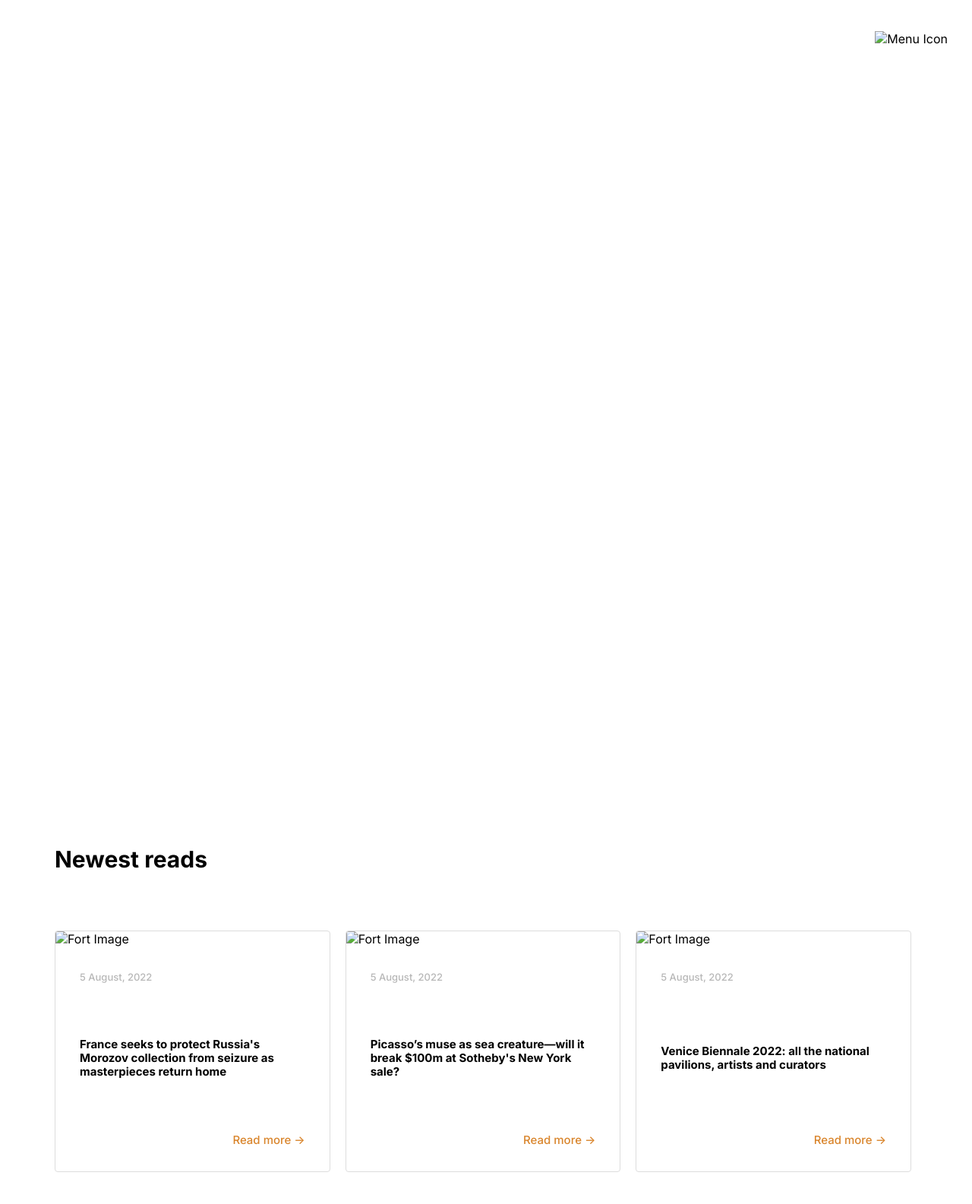
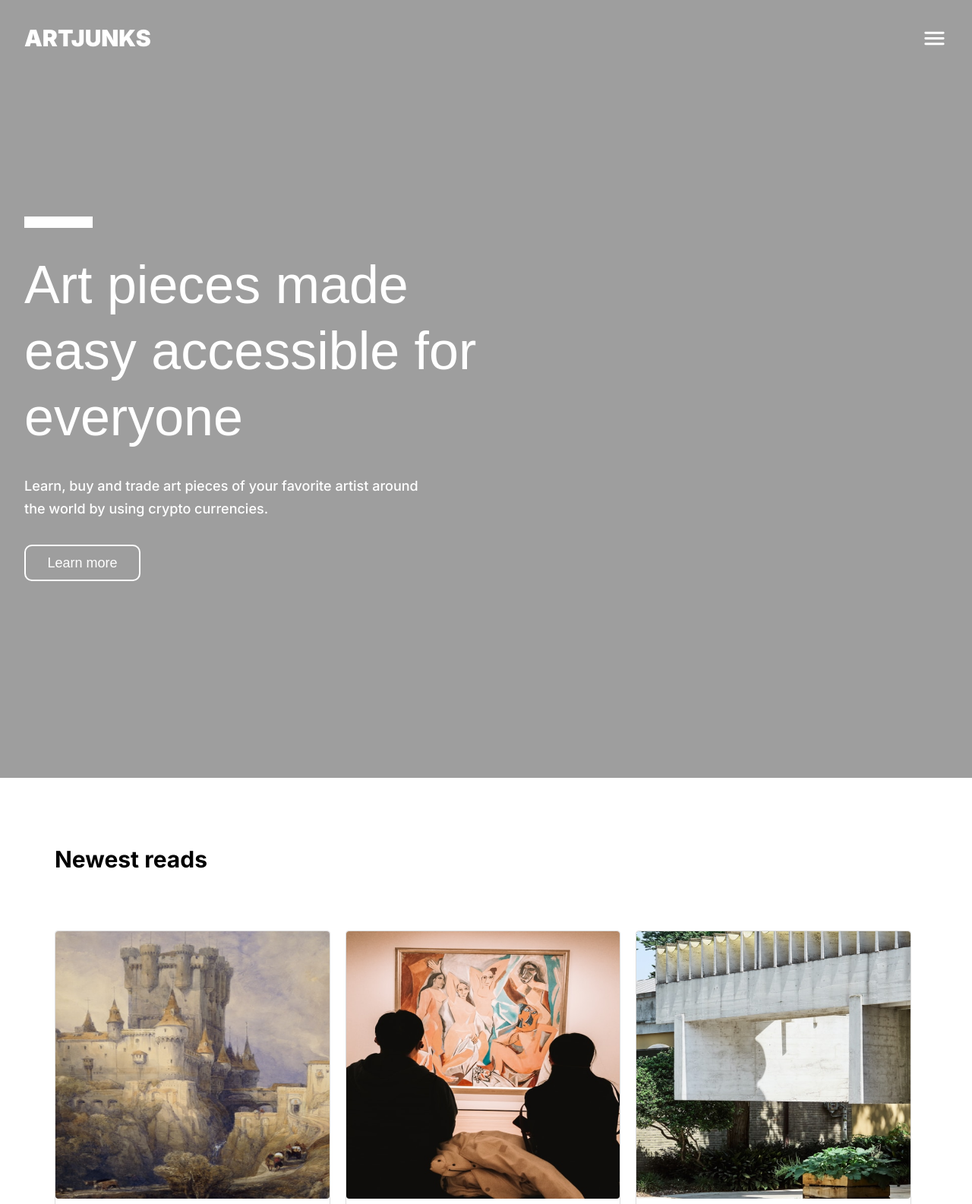
Before and after one commit to ni8coder/art-news-landing-page, a plain HTML site: page src/index.html in a window 1280 px wide. Shown: the top 1585 px of the page at 76% size. Before the commit the page ends 1543 px from the top, so only its background shows below. Drawn offline with Linux system fonts and the light colour scheme; the site is published under a folder, as on GitHub Pages, so addresses that start at the root find nothing; a web font is replaced by a local one.

Commit message:
updated image links to relative

```diff
--- a/src/index.html
+++ b/src/index.html
@@ -18,7 +18,7 @@
     <div id="hero-wrapper">
         <nav id="navbar">
             <div id="logo">ARTJUNKS</div>
-            <img id="menu-icon" src="/src/hamburger.svg" alt="Menu Icon">
+            <img id="menu-icon" src="./hamburger.svg" alt="Menu Icon">
             <div class="nav-links">
                 <a href="#" class="nav-link">Home</a>
                 <a href="#" class="nav-link">About</a>
@@ -41,7 +41,7 @@
         <h2 id="news-section-title">Newest reads</h2>
         <div class="news-card">
             <div class="news-image">
-                <img src="/src/fort.png" alt="Fort Image">
+                <img src="./fort.png" alt="Fort Image">
             </div>
             <div class="text-wrapper">
                 <div class="date-published">5 August, 2022</div>
@@ -51,7 +51,7 @@
         </div>
         <div class="news-card">
             <div class="news-image">
-                <img src="/src/art.png" alt="Fort Image">
+                <img src="./art.png" alt="Fort Image">
             </div>
             <div class="text-wrapper">
                 <div class="date-published">5 August, 2022</div>
@@ -61,7 +61,7 @@
         </div>
         <div class="news-card">
             <div class="news-image">
-                <img src="/src/pull.png" alt="Fort Image">
+                <img src="./pull.png" alt="Fort Image">
             </div>
             <div class="text-wrapper">
                 <div class="date-published">5 August, 2022</div>
--- a/src/styles.css
+++ b/src/styles.css
@@ -12,7 +12,7 @@ body {
 }
 
 #hero-wrapper {
-    background-image: url(/src/background.png);
+    background-image: url(./background.png);
     background-size: cover;
     background-position: center;
     height: 1024px;
```
